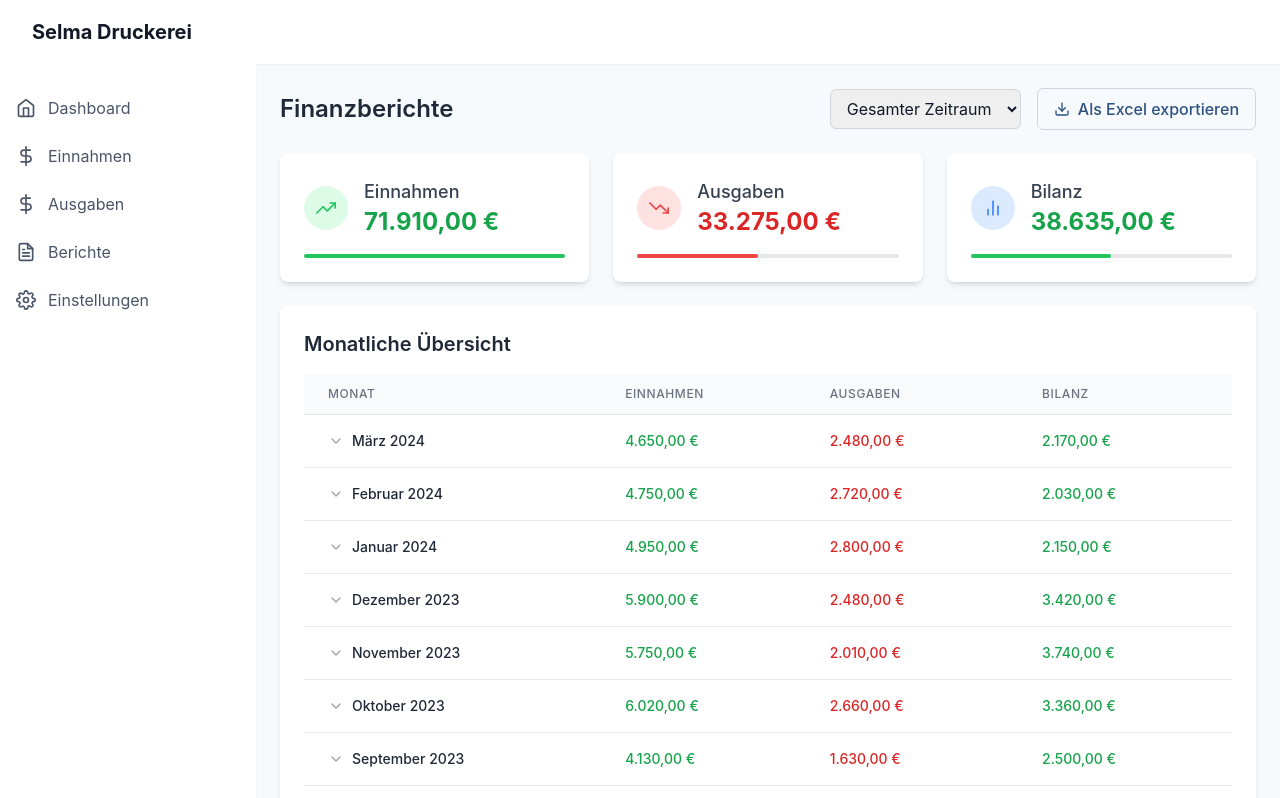
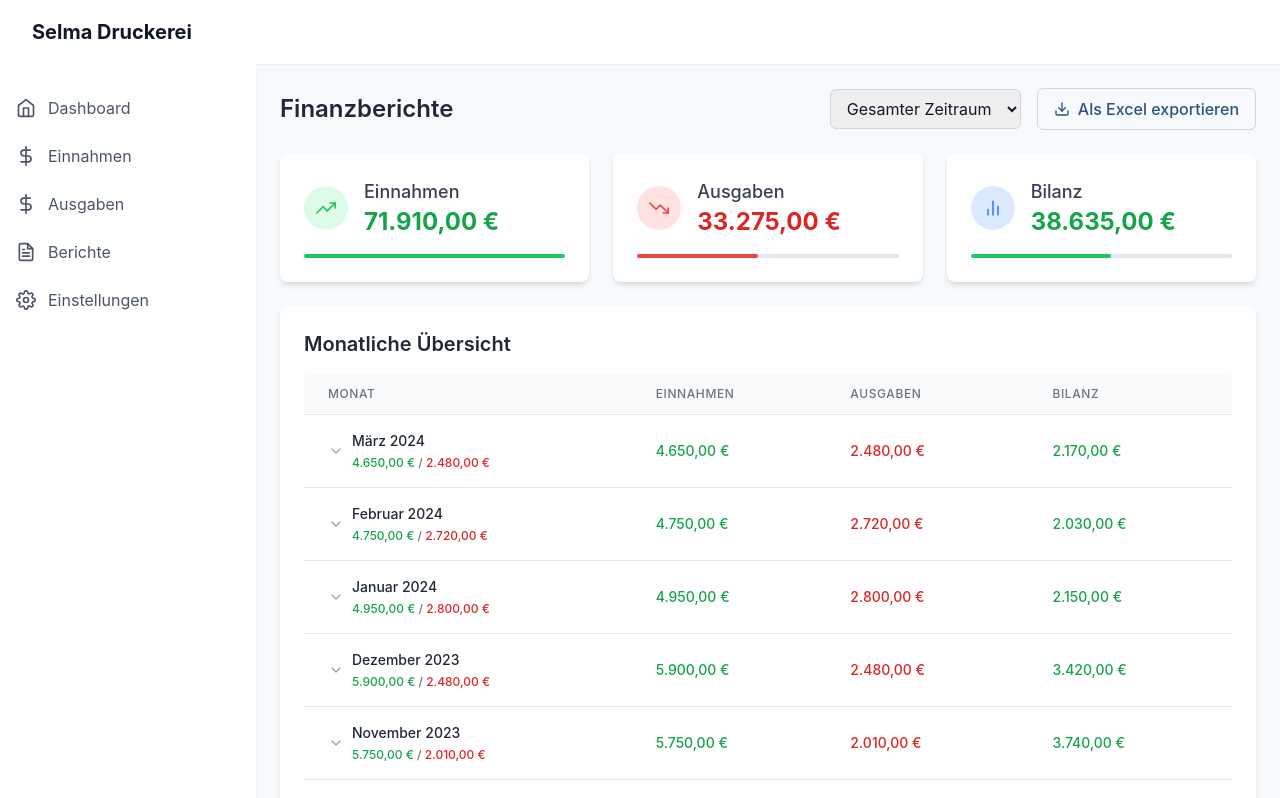
Before and after one commit to CapoVerse-1/selma-e-, a Next.js app: page /berichte in a window 1280 px wide. Shown: the top 798 px of the page. Built offline with nearby package versions, Linux system fonts and the light colour scheme.

Commit message:
Monatliche Übersichtsansicht verbessert mit Ein-/Ausgabensummen im Dropdown

```diff
--- a/src/pages/berichte.tsx
+++ b/src/pages/berichte.tsx
@@ -1488,7 +1488,14 @@ const ReportsPage = () => {
                                 ? <FiChevronUp className="h-4 w-4" />
                                 : <FiChevronDown className="h-4 w-4" />}
                             </button>
-                        {month.month} {month.year}
+                            <div>
+                              <div className="font-medium">{month.month} {month.year}</div>
+                              <div className="text-xs mt-1 text-gray-500">
+                                <span className="text-green-600 font-medium">{formatCurrency(month.totalIncome)}</span>
+                                {" / "}
+                                <span className="text-red-600 font-medium">{formatCurrency(month.totalExpenses)}</span>
+                              </div>
+                            </div>
                           </div>
                         </td>
                         <td className="px-6 py-4 whitespace-nowrap text-sm font-medium text-green-600">
```
Lines whose indentation alone changed are shown as unchanged.
